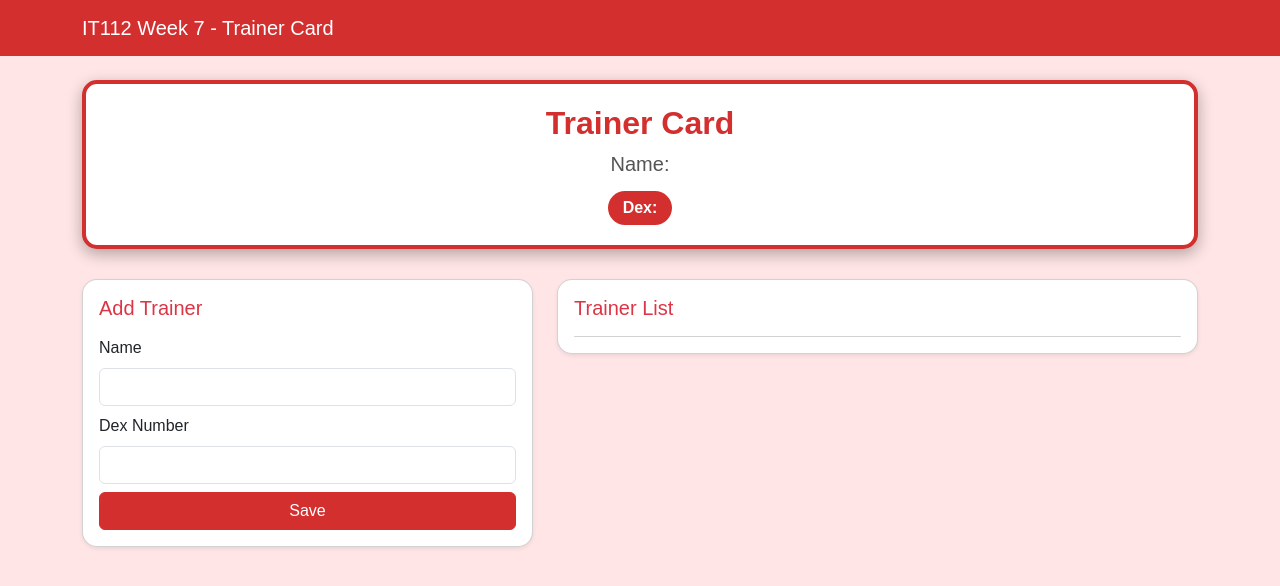
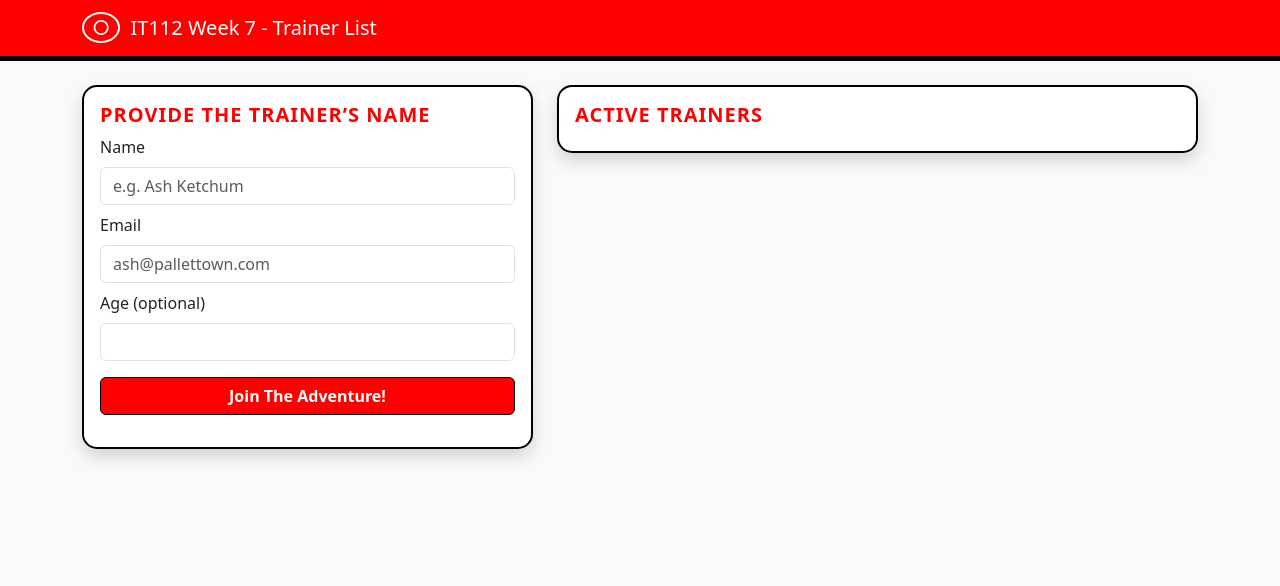
Before and after one commit to wuhhzelei/WEEK7_MINIFULLSTACKSTARTER, a website: page public/index.html in a window 1280 px wide. Drawn offline with nearby package versions, Linux system fonts and the light colour scheme; no server answers.

Commit message:
Week 7: Express + MongoDB + frontend + CRUD

```diff
--- a/public/index.html
+++ b/public/index.html
@@ -3,176 +3,108 @@
 <head>
   <meta charset="utf-8"/>
   <meta name="viewport" content="width=device-width, initial-scale=1"/>
-  <title>Week 7 Mini App - Trainer Card</title>
+  <title>Trainer List - Pokémon Edition</title>
   <link href="https://cdn.jsdelivr.net/npm/bootstrap@5.3.3/dist/css/bootstrap.min.css" rel="stylesheet">
+
   <style>
-    body {
-      background-color: #ffe5e5; /* light red/pink background */
-      font-family: 'Arial', sans-serif;
+    /* Custom Pokémon Palette */
+    :root {
+      --poke-red: #ff0000;
+      --poke-white: #ffffff;
+      --poke-dark: #000000;
     }
 
-    /* Navbar */
-    .navbar {
-      background-color: #d32f2f;
+    body {
+      background-color: #f0f0f0; /* Light grey to make white cards pop */
     }
 
-    /* Trainer Card */
-    .trainer-card {
-      background-color: white;
-      border: 4px solid #d32f2f;
-      border-radius: 15px;
-      padding: 20px;
-      text-align: center;
-      margin-bottom: 30px;
-      box-shadow: 0 5px 15px rgba(0,0,0,0.3);
+    /* Top Red Bar */
+    .navbar {
+      background-color: var(--poke-red) !important;
+      border-bottom: 5px solid var(--poke-dark);
     }
 
-    .trainer-card h2 {
-      color: #d32f2f;
-      font-weight: bold;
-      margin-bottom: 10px;
+    /* Pokémon Style Cards */
+    .card {
+      border: 2px solid var(--poke-dark);
+      border-radius: 15px;
+      overflow: hidden;
     }
 
-    .trainer-card h5 {
-      color: #555;
-      margin-bottom: 15px;
+    .card-title {
+      color: var(--poke-red);
+      font-weight: bold;
+      text-transform: uppercase;
+      letter-spacing: 1px;
     }
 
-    .trainer-card .dex {
-      display: inline-block;
-      background-color: #d32f2f;
-      color: white;
-      padding: 5px 15px;
-      border-radius: 20px;
+    /* Action Button */
+    .btn-primary {
+      background-color: var(--poke-red);
+      border-color: var(--poke-dark);
       font-weight: bold;
     }
 
-    /* Form Card */
-    .card {
-      border-radius: 15px;
+    .btn-primary:hover {
+      background-color: var(--poke-dark);
+      border-color: var(--poke-red);
     }
 
-    .btn-primary {
-      background-color: #d32f2f;
-      border-color: #d32f2f;
-    }
-
-    .btn-primary:hover {
-      background-color: #b71c1c;
-      border-color: #b71c1c;
-    }
-
-    .user-list-item {
-      border: 2px solid #d32f2f;
-      border-radius: 10px;
-      padding: 10px;
-      margin-bottom: 10px;
-      background-color: #fff;
+    /* Input Focus Border */
+    .form-control:focus {
+      border-color: var(--poke-red);
+      box-shadow: 0 0 0 0.25rem rgba(255, 0, 0, 0.25);
     }
   </style>
 </head>
-<body>
+<body class="bg-light">
 
 <nav class="navbar navbar-expand-lg navbar-dark">
   <div class="container">
-    <a class="navbar-brand" href="#">IT112 Week 7 - Trainer Card</a>
+    <a class="navbar-brand" href="#">
+        <span style="border: 2px solid white; border-radius: 50%; padding: 0 8px; margin-right: 5px;">○</span>
+        IT112 Week 7 - Trainer List
+    </a>
   </div>
 </nav>
 
 <main class="container py-4">
-
-  <!-- Trainer Card -->
-  <div class="trainer-card">
-    <h2>Trainer Card</h2>
-    <h5 id="trainerName">Name: </h5>
-    <div class="dex" id="trainerDex">Dex: </div>
-  </div>
-
   <div class="row g-4">
-
-    <!-- Add Trainer Form -->
     <div class="col-lg-5">
-      <div class="card shadow-sm p-3">
-        <h5 class="text-danger mb-3">Add Trainer</h5>
+      <div class="card shadow">
+        <div class="card-body">
+          <h5 class="card-title">Provide the Trainer’s Name</h5>
           <form id="userForm">
             <div class="mb-2">
               <label class="form-label">Name</label>
-            <input class="form-control" name="name" required>
+              <input class="form-control" name="name" placeholder="e.g. Ash Ketchum" required>
             </div>
             <div class="mb-2">
-            <label class="form-label">Dex Number</label>
-            <input class="form-control" name="dex" type="number" min="1" required>
+              <label class="form-label">Email</label>
+              <input class="form-control" name="email" type="email" placeholder="ash@pallettown.com" required>
             </div>
-          <button class="btn btn-primary w-100" type="submit">Save</button>
+            <div class="mb-3">
+              <label class="form-label">Age (optional)</label>
+              <input class="form-control" name="age" type="number" min="1">
+            </div>
+            <button class="btn btn-primary w-100" type="submit"> Join The Adventure!  </button>
           </form>
+          <div id="msg" class="mt-3"></div>
+        </div>
       </div>
     </div>
 
-    <!-- Trainer List -->
     <div class="col-lg-7">
-      <div class="card shadow-sm p-3">
-        <h5 class="text-danger mb-3">Trainer List</h5>
-        <div id="userList" class="list-group small"></div>
+      <div class="card shadow">
+        <div class="card-body">
+          <h5 class="card-title">Active Trainers</h5>
+          <div id="userList" class="list-group list-group-flush small"></div>
         </div>
       </div>
-
+    </div>
   </div>
 </main>
 
-<script>
-const userForm = document.getElementById('userForm');
-const trainerName = document.getElementById('trainerName');
-const trainerDex = document.getElementById('trainerDex');
-const userList = document.getElementById('userList');
-
-// Load saved trainers from localStorage
-let trainers = JSON.parse(localStorage.getItem('trainers')) || [];
-
-// Function to show trainers in list
-  function showTrainers() {
-  userList.innerHTML = '';
-  trainers.forEach((t, index) => {
-       const item = document.createElement('div');
-       item.className = 'user-list-item d-flex justify-content-between align-items-center';
-       item.innerHTML = `
-       <span>${t.name} - Dex: ${t.dex}</span>
-       <button class="btn btn-sm btn-danger delete-btn">Delete</button>
-    `;
-    userList.appendChild(item);
-
-    // DELETE functionality
-    item.querySelector('.delete-btn').addEventListener('click', () => {
-        trainers.splice(index, 1);
-        localStorage.setItem('trainers', JSON.stringify(trainers));
-        showTrainers();
-        if (trainerName.textContent.includes(t.name)) {
-        trainerName.textContent = `Name: `;
-        trainerDex.textContent = `Dex: `;
-      }
-    });
-  });
-}
-
-// Initial show on page load
-showTrainers();
-
-userForm.addEventListener('submit', (e) => {
-  e.preventDefault();
-  const name = userForm.name.value;
-  const dex = userForm.dex.value;
-
-  // Update trainer card
-  trainerName.textContent = `Name: ${name}`;
-  trainerDex.textContent = `Dex: ${dex}`;
-
-  // Add new trainer
-  trainers.push({ name, dex });
-  localStorage.setItem('trainers', JSON.stringify(trainers));
-
-  showTrainers();
-  userForm.reset();
-});
-</script>
-
+<script src="/js/app.js"></script>
 </body>
 </html>
```
Lines whose indentation alone changed are shown as unchanged.
